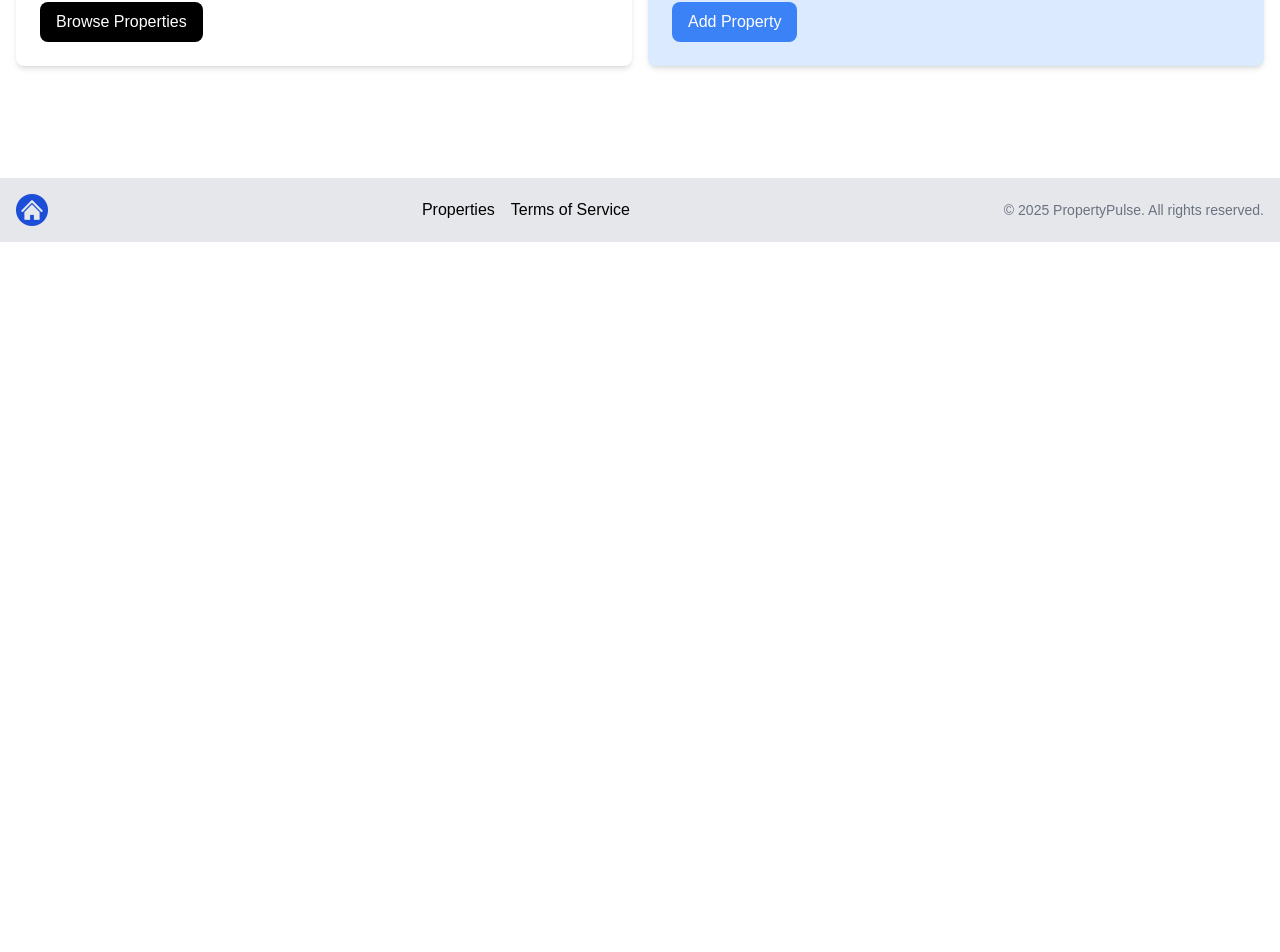
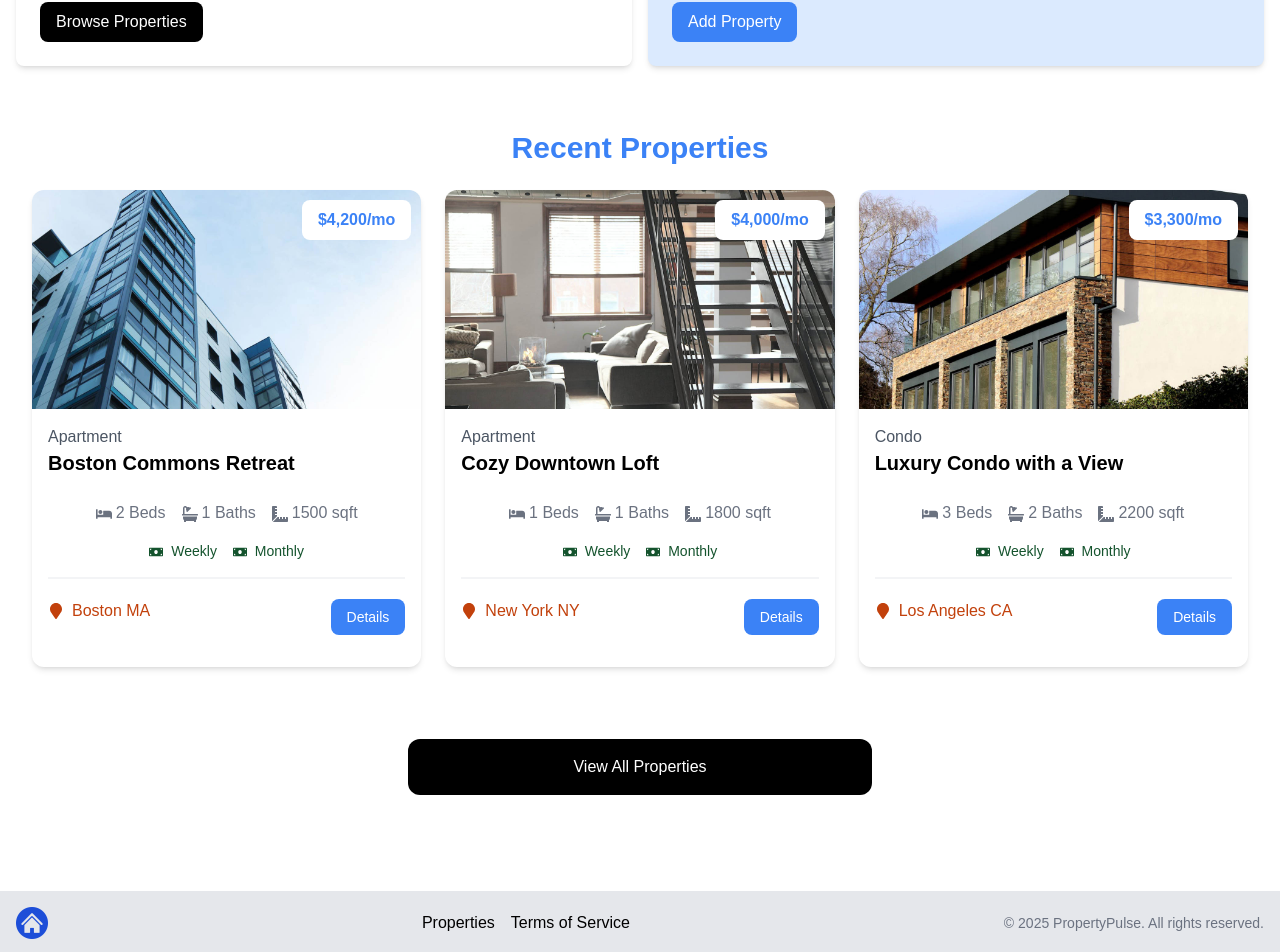
Before and after one commit to DmitryPolyakov1985/property-pulse, a Next.js app: page / in a window 1280 px wide. Shown: the part 555-1507 px from the top of the page. Before the commit the page ends 800 px from the top, so only its background shows below. Built offline with nearby package versions, Linux system fonts and the light colour scheme.

Commit message:
properties on home screen added

```diff
--- a/app/page.jsx
+++ b/app/page.jsx
@@ -1,4 +1,5 @@
 import Hero from "@/components/Hero";
+import HomeProperties from "@/components/HomeProperties";
 import InfoBoxes from "@/components/InfoBoxes";
 
 function HomePage() {
@@ -6,6 +7,7 @@
     <>
       <Hero />
       <InfoBoxes />
+      <HomeProperties />
     </>
   );
 }
--- /dev/null
+++ b/components/HomeProperties.jsx
@@ -0,0 +1,38 @@
+import properties from "@/properties.json";
+import PropertyCard from "./PropertyCard";
+import Link from "next/link";
+
+function HomeProperties() {
+  const recentProperties = properties.slice(0, 3);
+
+  return (
+    <>
+      <section className="px-4 py-6">
+        <div className="container-xl lg:container m-auto px-4 py-6">
+          <h2 className="text-3xl font-bold text-blue-500 mb-6 text-center">
+            Recent Properties
+          </h2>
+          {properties?.length === 0 ? (
+            <p>No properties found</p>
+          ) : (
+            <div className="grid grid-cols-1 md:grid-cols-3 gap-6">
+              {recentProperties.map((property) => (
+                <PropertyCard property={property} key={property._id} />
+              ))}
+            </div>
+          )}
+        </div>
+      </section>
+      <section className="m-auto max-w-lg my-6 px-6">
+        <Link
+          href="/properties"
+          className="block bg-black text-white text-center py-4 px-6 rounded-xl hover:bg-gray-700"
+        >
+          View All Properties
+        </Link>
+      </section>
+    </>
+  );
+}
+
+export default HomeProperties;
```
